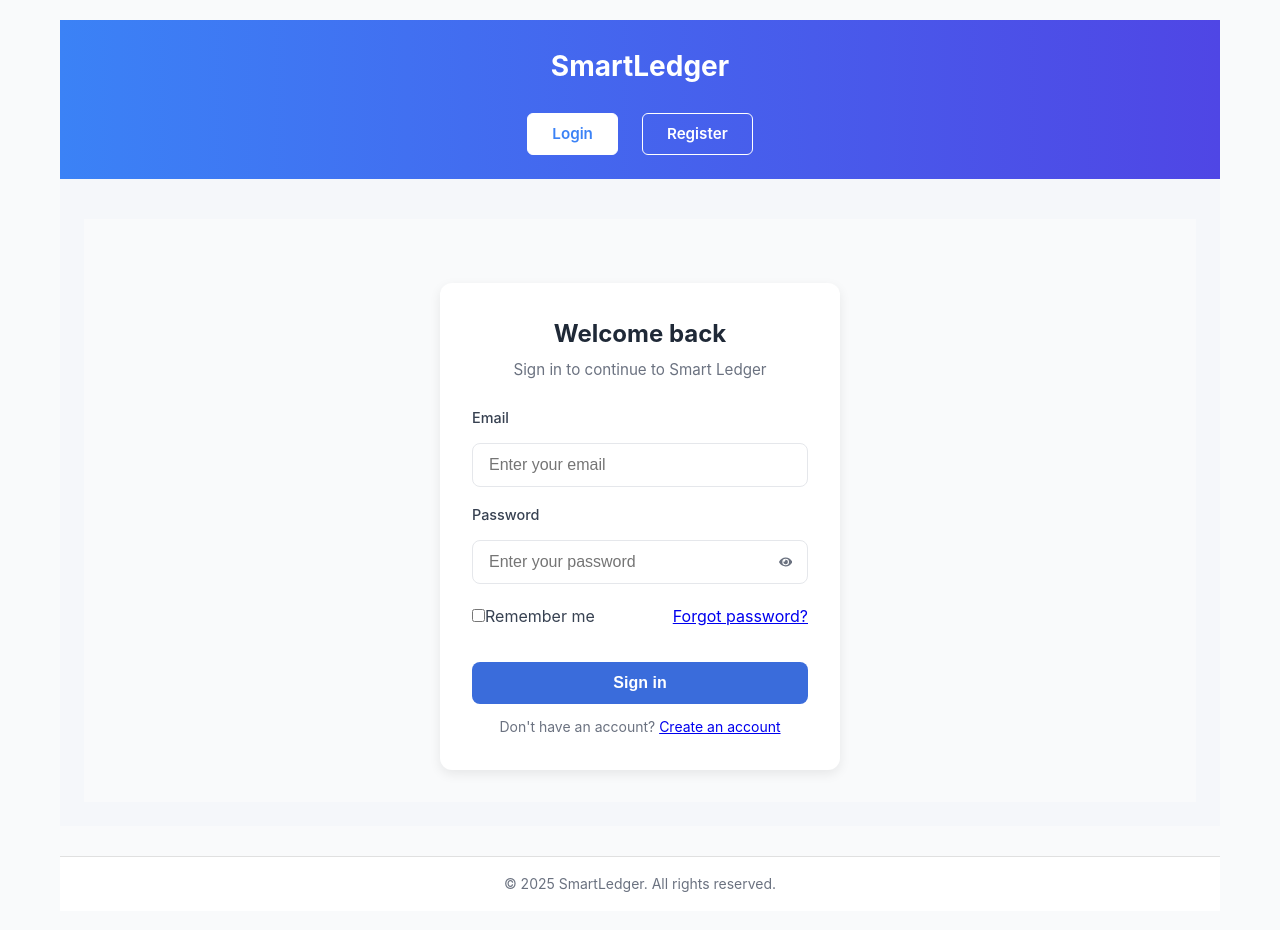
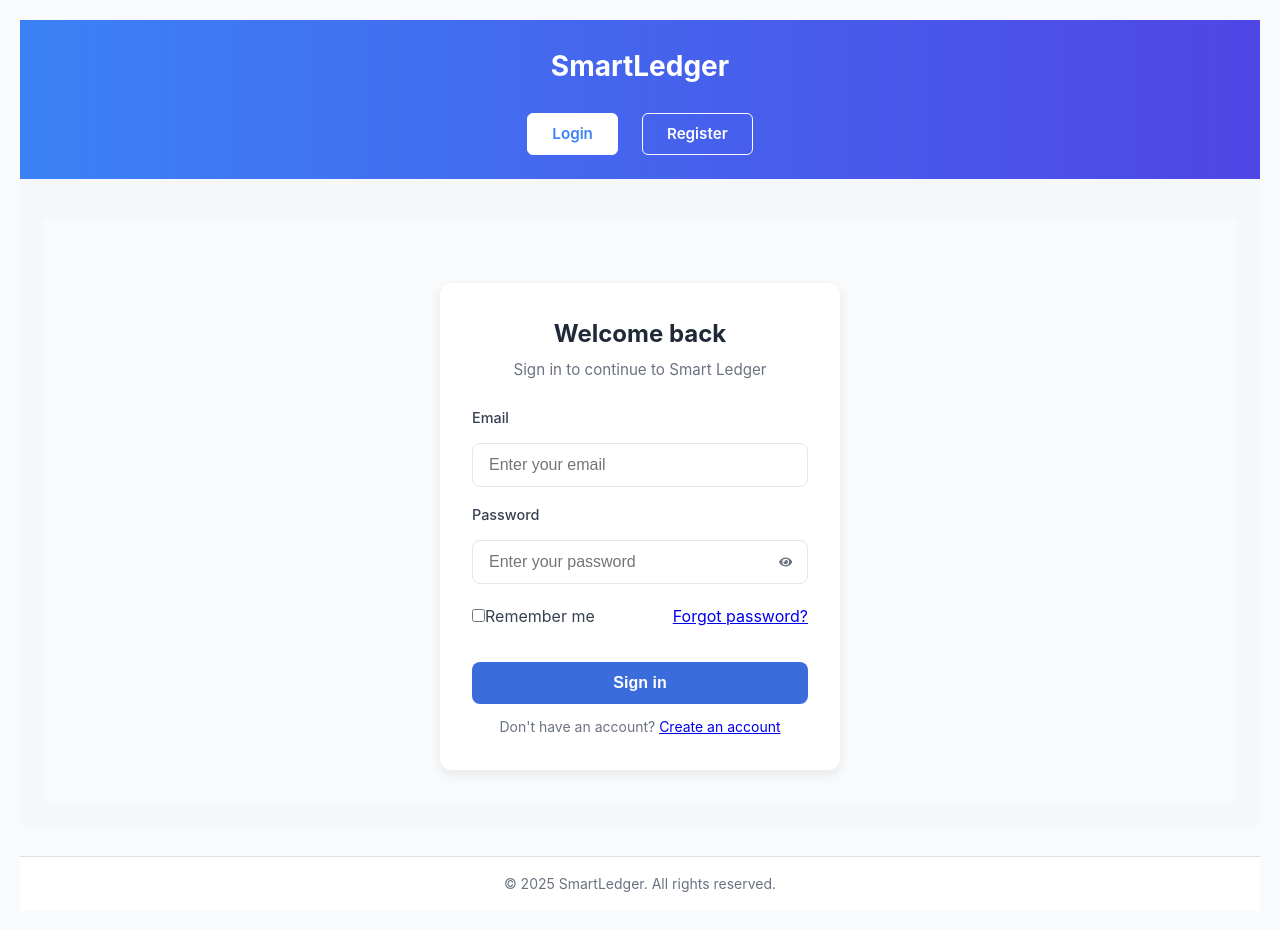
Before and after one commit to pratapme1/smart-ledger, a React (Create React App) app in the folder frontend/: page /login in a window 1280 px wide. Built offline with nearby package versions, Linux system fonts and the light colour scheme; no server answers.

Commit message:
login issue fixed

```diff
--- a/frontend/src/components/auth/login.js
+++ b/frontend/src/components/auth/login.js
@@ -8,7 +8,7 @@ import config from '../../config';
 import './Login.css';
 
 // Get API URL from environment variables with fallback
-const API_URL = process.env.REACT_APP_API_URL || 'http://localhost:5000';
+const API_URL = process.env.REACT_APP_API_URL || 'http://localhost:8080';
 
 // Fallback for config.AUTH in case it's undefined
 const AUTH = config?.AUTH || {
--- a/frontend/src/styles.css
+++ b/frontend/src/styles.css
@@ -1,3 +1,4 @@
+
 /* Base styles */
 * {
     box-sizing: border-box;
@@ -2459,3 +2460,28 @@ body.dark-mode {
     margin-bottom: 1rem;
   }
 }
+
+/* Add to your styles.css */
+.app-container {
+  display: flex;
+  flex-direction: column;
+  min-height: 100vh;
+  width: 100%;
+  max-width: 100%;
+  overflow-x: hidden; /* Prevent horizontal scrolling */
+  position: relative;
+}
+
+.content {
+  flex: 1;
+  width: 100%;
+  position: relative;
+  z-index: 1;
+}
+
+body {
+  margin: 0;
+  padding: 0;
+  overflow-x: hidden;
+  max-width: 100%;
+}
```
Also changed, not shown: 1 other file (tests, documents, lock files or other folders).
